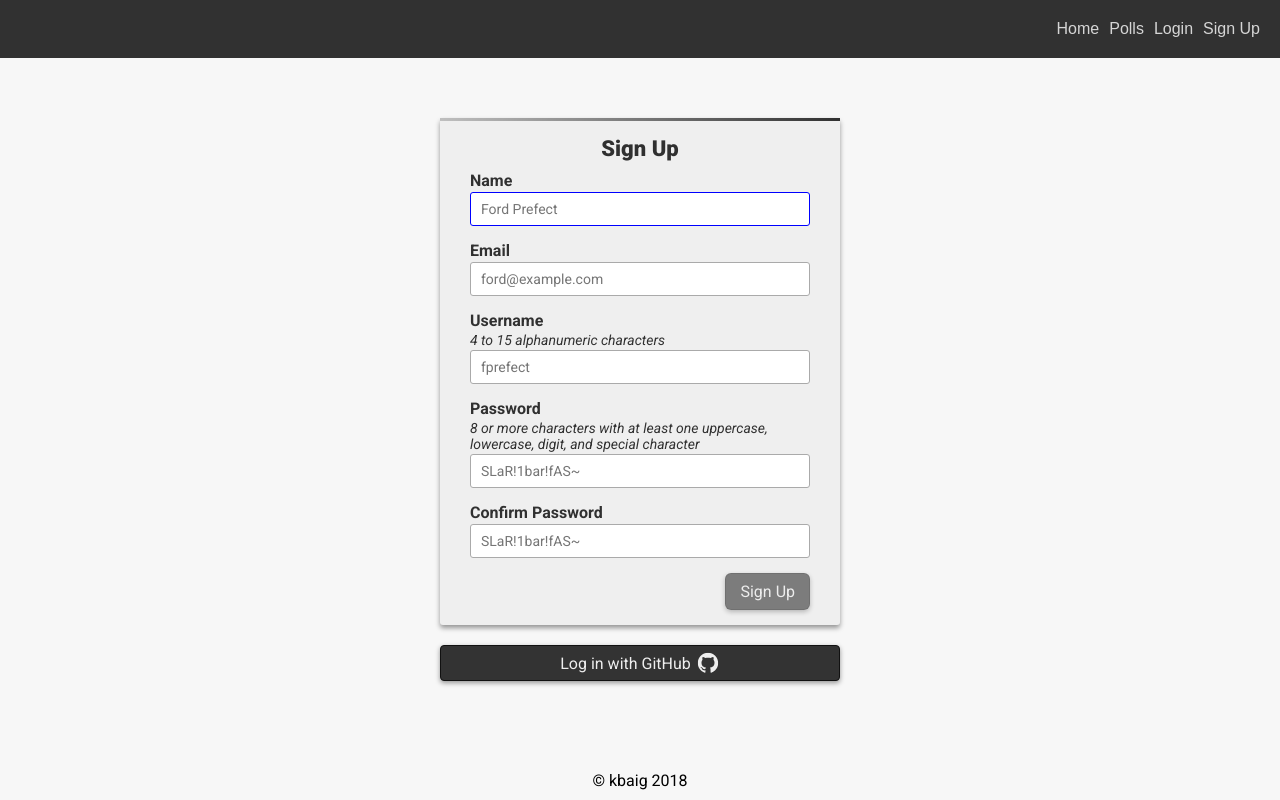
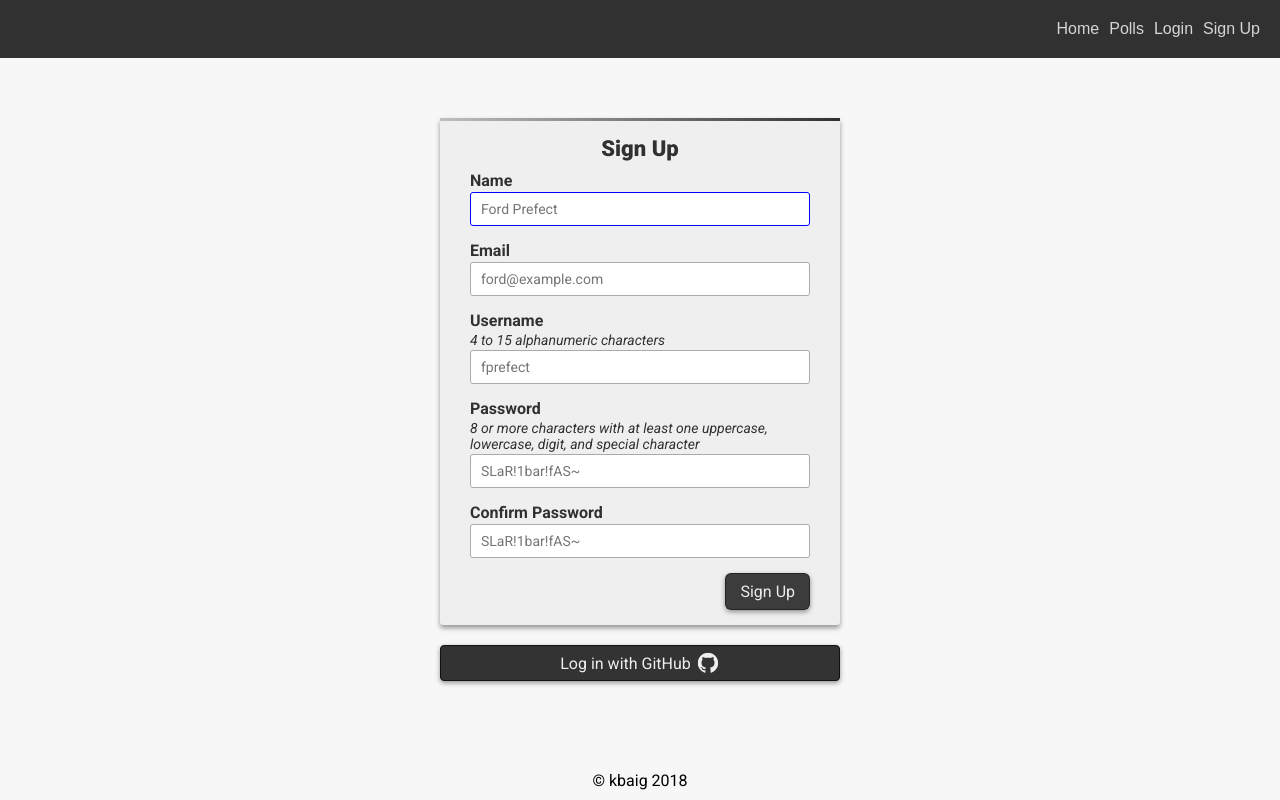
Before and after one commit to kbaig/voting-app, a React (Create React App) app: page /signup in a window 1280 px wide. Built offline with nearby package versions, Linux system fonts and the light colour scheme.

Commit message:
sign up form completed, for now...

```diff
--- a/src/components/SignUpForm/index.js
+++ b/src/components/SignUpForm/index.js
@@ -41,23 +41,22 @@ class SignUpForm extends Component {
                     error: null,
                     showError: false
                 }
-            },
-            formIsInvalid: true
+            }
         };
     }
 
+    // show user error only if they have finished typing
     revealErrorOnBlur = attr => e => {
-        this.setState(prevState => {
-            const form = {
+        this.setState(prevState => ({
+            ...prevState,
+            form: {
                 ...prevState.form,
                 [attr]: {
                     ...prevState.form[attr],
                     showError: !!prevState.form[attr].error
                 }
-            };
-
-            return { ...prevState, form };
-        });
+            }
+        }));
     }
 
     // validate and change value
@@ -95,9 +94,7 @@ class SignUpForm extends Component {
                 }
             }
 
-            const formIsInvalid = Object.keys(form).some(key => !!form[key].error || form[key].value === '');
-
-            return { ...prevState, form, formIsInvalid };
+            return { ...prevState, form };
         });
     }
 
@@ -150,16 +147,14 @@ class SignUpForm extends Component {
                     };
                 });
 
-                const formIsInvalid = true;
-
-                return { ...prevState, form, formIsInvalid };
+                return { ...prevState, form };
             });
         }
     }
 
     render () {
         const { revealErrorOnBlur, handleChange, handleSubmit, state, props } = this;
-        const { form, formIsInvalid } = state;
+        const { form } = state;
         const { name, email, username, password, passwordConfirmation } = form;
         const { login } = props;
 
@@ -226,7 +221,7 @@ class SignUpForm extends Component {
                     />
 
                     <FormSubmitRow>
-                        <Button type='Submit' value='Sign Up' readOnly disabled={ formIsInvalid } />
+                        <Button type='Submit' value='Sign Up' readOnly />
                     </FormSubmitRow>
 
                 </AuthForm>
--- a/src/primitives/Button/Button.sass
+++ b/src/primitives/Button/Button.sass
@@ -1,7 +1,7 @@
 .Button
     padding: 8px 14px
     cursor: pointer
-    background: rgba(0,0,0,0.8)
+    background: rgba(0,0,0,0.75)
     border: 1px solid rgba(0,0,0,0.4)
     border-radius: 6px
     font: inherit
@@ -16,3 +16,4 @@
 
     @media(max-width: 480px)
         width: 100%
+        border-radius: 4px
```
Also changed, not shown: 1 other file (tests, documents, lock files or other folders).
